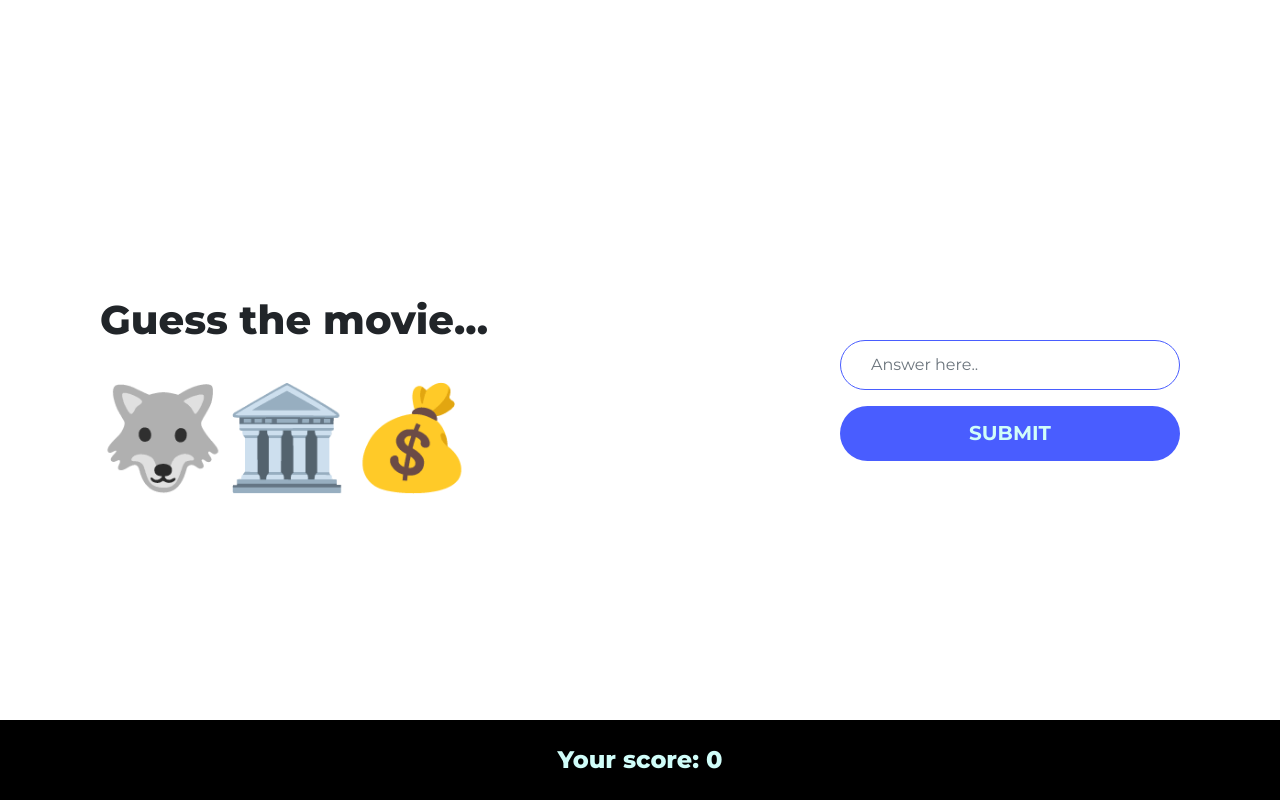
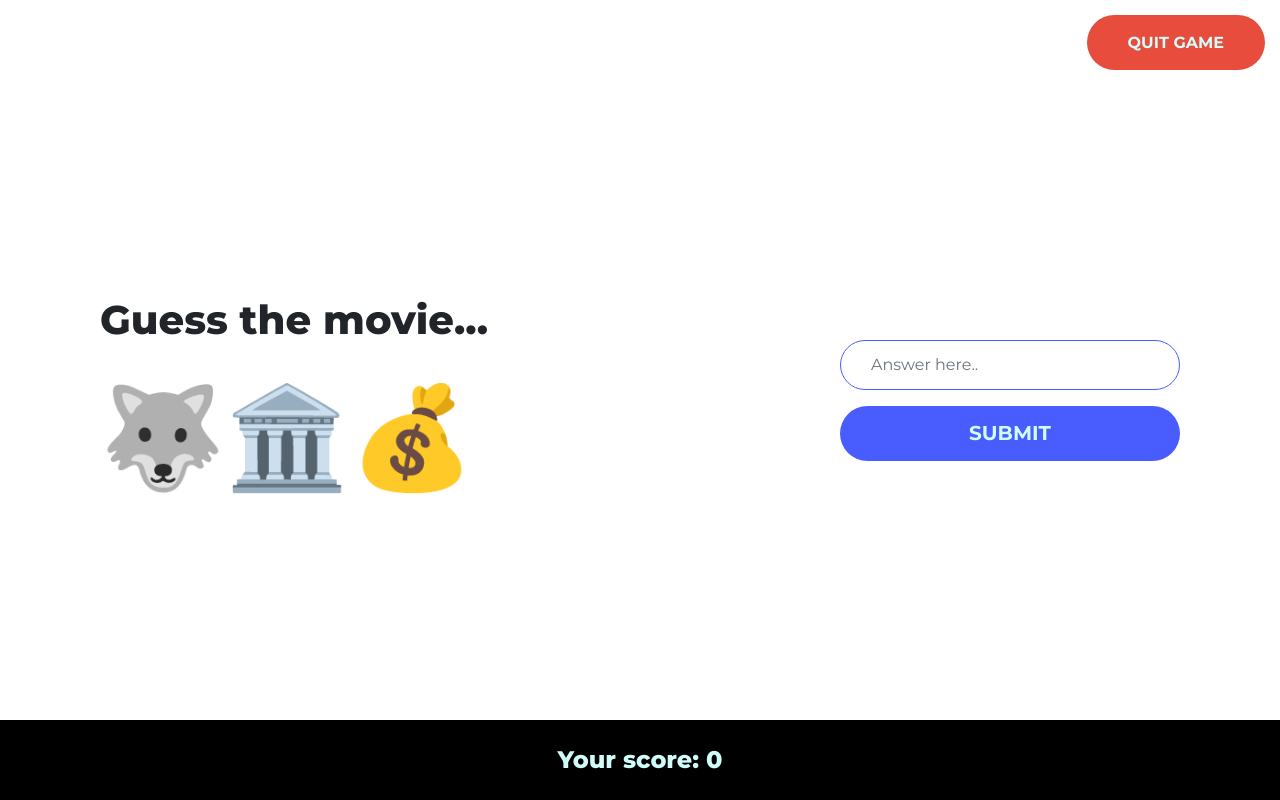
Before and after one commit to pg2-phase2-guess-the-movie/gtm-client, a Vue app in the folder client/: page /play in a window 1280 px wide. Built offline with nearby package versions, Linux system fonts and the light colour scheme; what vue-confetti would draw is missing.

Commit message:
add quit button, setup methods on home

```diff
--- a/client/src/App.vue
+++ b/client/src/App.vue
@@ -164,4 +164,14 @@ animation: colorchange 20s infinite;
 .pedestal div.third {
   height: 150px;
 }
+
+.floating-button {
+  top: 15px;
+  right: 15px;
+}
+
+.floating-button button {
+  background-color: #e74c3c !important;
+  font-size: 16px !important;
+}
 </style>
--- /dev/null
+++ b/client/src/components/Quitbutton.vue
@@ -0,0 +1,23 @@
+<template>
+  <!-- QUIT GAME -->
+  <div class="floating-button position-fixed">
+    <button class="btn btn-custom">QUIT GAME</button>
+  </div>
+  <!-- QUIT GAME ENDS -->
+</template>
+
+<script>
+export default {
+  name: 'Quit-button',
+  methods: {
+    quit () {
+      localStorage.clear()
+      this.$router.push('/')
+    }
+  },
+}
+</script>
+
+<style>
+
+</style>
--- a/client/src/views/Home.vue
+++ b/client/src/views/Home.vue
@@ -6,10 +6,10 @@
         <h1>Guess <br>the movie</h1>
         <img src="../assets/icon_emoji.png" alt="">
       </div>
-      <div class="login-form mt-5">
-        <form>
+      <div class="login-form mt-5 mb-5">
+        <form @submit="login">
           <div class="mb-3">
-            <input type="email" class="form-control form-custom" placeholder="Your Nickname..">
+            <input v-model="name" type="email" class="form-control form-custom" placeholder="Your Nickname..">
           </div>
           <button type="submit" class="btn btn-fullwidth btn-custom">I'M PLAY</button>
         </form>
@@ -23,6 +23,25 @@
 export default {
   name: 'Home',
   components: {
+  },
+  data () {
+    return {
+      name: ''
+    }
+  },
+  methods: {
+    login () {
+      this.$store.dispatch('login', this.name)
+        .then(user => {
+          const payload = user.data.newPlayer
+          localStorage.setItem('name', payload.name)
+          this.$router.push('/about')
+          this.$store.dispatch('setUser', payload)
+        })
+        .catch(err => {
+          console.log(err)
+        })
+    }
   }
 }
 </script>
--- a/client/src/views/Lobby.vue
+++ b/client/src/views/Lobby.vue
@@ -1,19 +1,26 @@
 <template>
   <!-- LOBBY -->
   <section class="lobby color-fading">
-    <div class="container full-height d-flex align-items-center justify-content-center">
+    <div class="container full-height d-flex flex-column align-items-center justify-content-center">
       <button class="btn btn-custom">START QUIZ</button>
+      <h3 class="mt-5">Players join: 0</h3>
     </div>
+    <quitbutton />
   </section>
   <!-- LOBBY ENDS -->
 </template>
 
 <script>
+import Quitbutton from '../components/Quitbutton'
 export default {
-  name: 'Lobby'
+  name: 'Lobby',
+  components: {
+    Quitbutton
+  }
 }
 </script>
 
-<style>
+<
+    Quitbuttonstyle>
 
 </style>
--- a/client/src/views/Play.vue
+++ b/client/src/views/Play.vue
@@ -31,12 +31,15 @@
         </div>
       </div>
     </div>
+    <quitbutton />
   </section>
   <!-- GAME VIEW ENDS -->
 </template>
 
 <script>
+import Quitbutton from '../components/Quitbutton.vue'
 export default {
+  components: { Quitbutton },
   name: 'Play'
 }
 </script>
--- a/client/src/views/Result.vue
+++ b/client/src/views/Result.vue
@@ -1,20 +1,26 @@
 <template>
   <!-- RESULT -->
   <section class="result" id="result">
-    <div class="container full-height d-flex align-items-start justify-content-center position-relative">
+    <div class="container full-height d-flex flex-column align-items-center justify-content-start position-relative">
       <div class="mt-5">
         <h1>Congratulations!</h1>
       </div>
+      <div class="mt-5">
+        <button class="btn btn-custom">QUIT GAME</button>
+      </div>
       <div class="pedestal position-absolute d-flex justify-content-center align-items-end bottom-0">
         <div class="second">
+          <!-- Second place winner -->
           <h4>Winner</h4>
           <img src="../assets/2.png" alt="">
         </div>
         <div class="first">
+          <!-- First place winner -->
           <h4>Winner</h4>
           <img src="../assets/1.png" alt="">
         </div>
         <div class="third">
+          <!-- Third place winner -->
           <h4>Winner</h4>
           <img src="../assets/3.png" alt="">
         </div>
```
